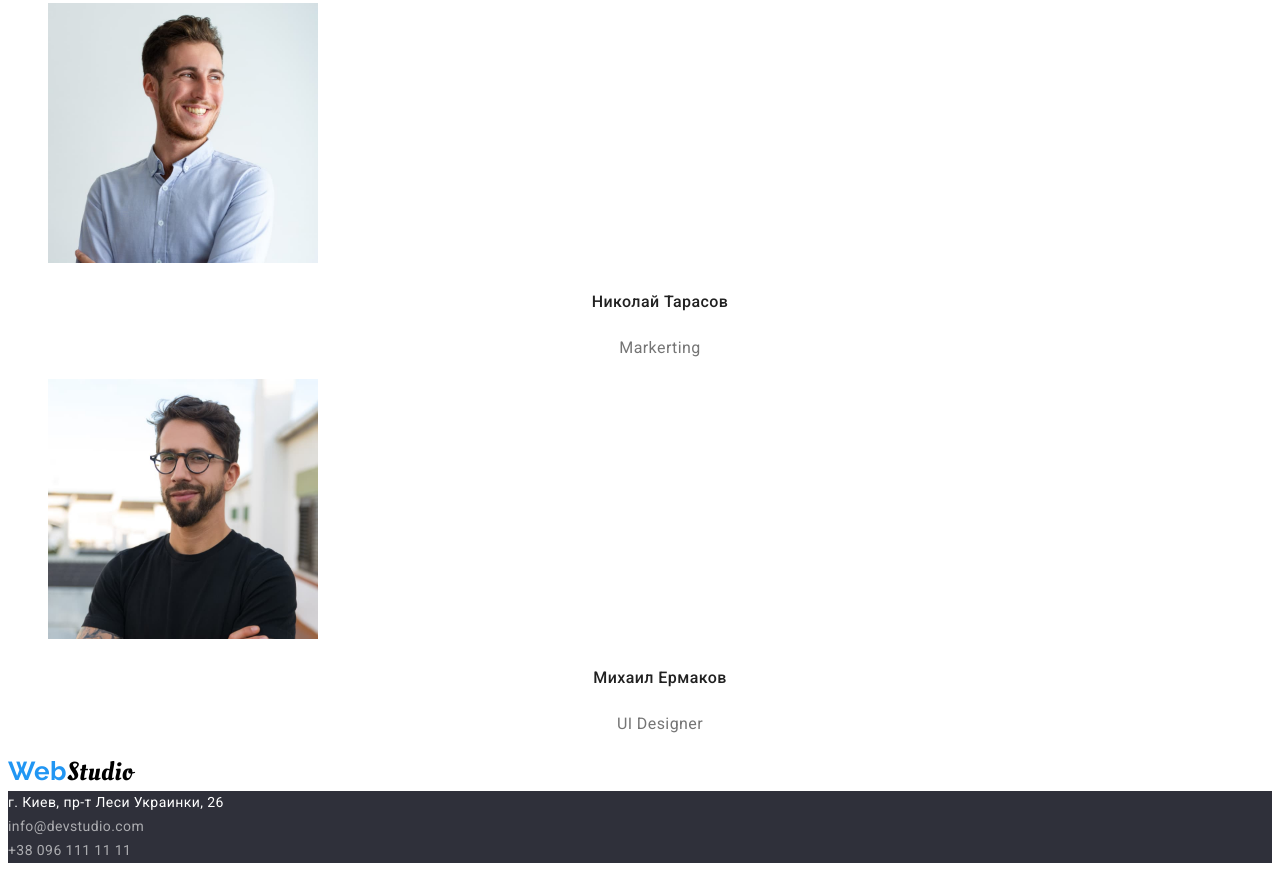
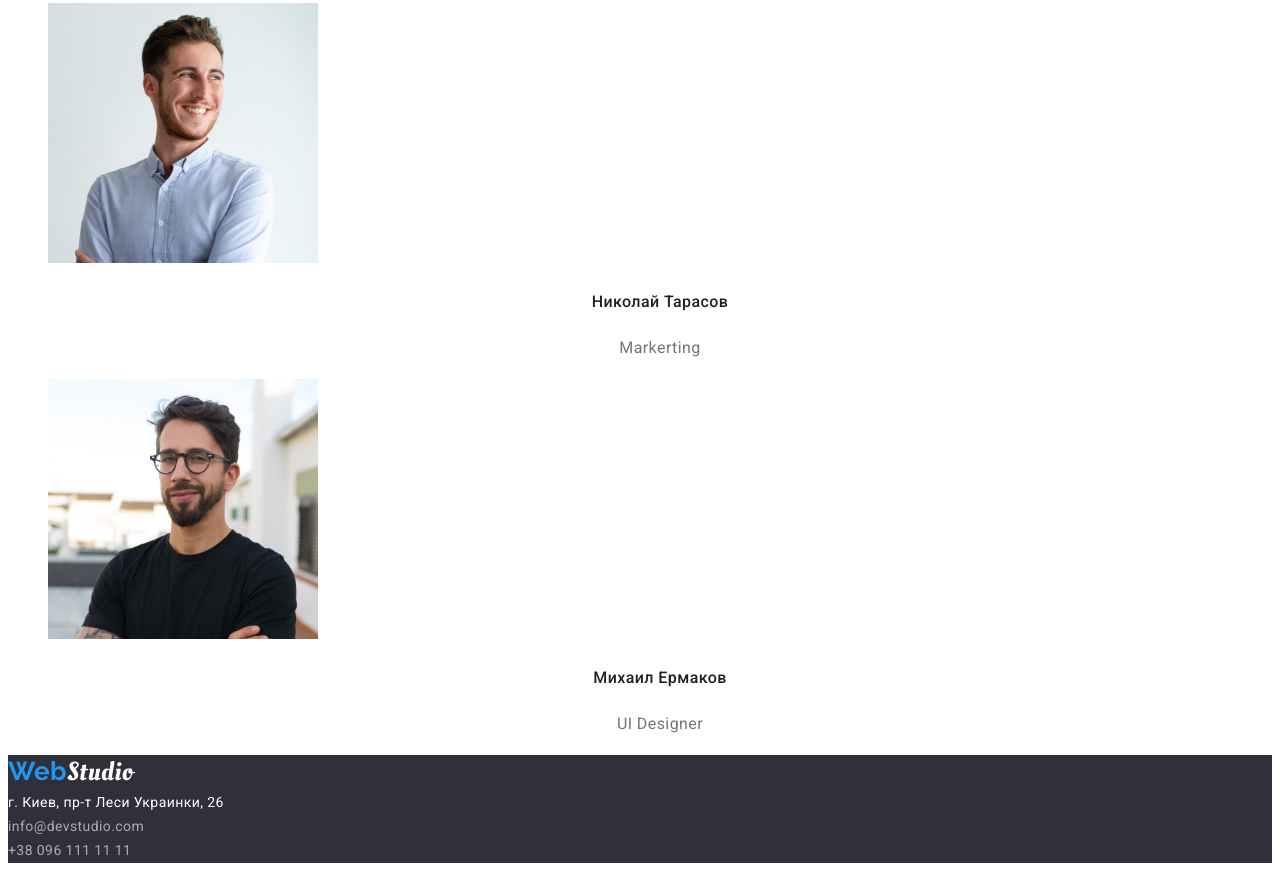
Before and after one commit to tolikbairov/goit-markup-hw-02, a plain HTML site: page index.html in a window 1280 px wide. Shown: the part 2496-3367 px from the top of the page. Drawn offline with Linux system fonts and the light colour scheme.

Commit message:
change footer

```diff
--- a/css/styles.css
+++ b/css/styles.css
@@ -118,9 +118,15 @@ body {
   font-weight: 500;
 }
 /* address style */
-.address {
+.footer {
+  background-color: var(--secondary-bg-color);
   background-color: var(--secondary-bg-color);
   color: var(--primary-white-color);
+}
+.footer .logo-second {
+  color: var(--primary-white-color);
+}
+.address {
   font-style: normal;
 }
 .address .link {
--- a/index.html
+++ b/index.html
@@ -149,7 +149,7 @@
     </main>
 
     <!-- Подвал -->
-    <footer>
+    <footer class="footer">
       <a href="./index.html" class="logo">
         <span class="logo-first">Web</span
         ><span class="logo-second">Studio</span>
```
Also changed, not shown: portfolio.html (+1 -1 lines).
